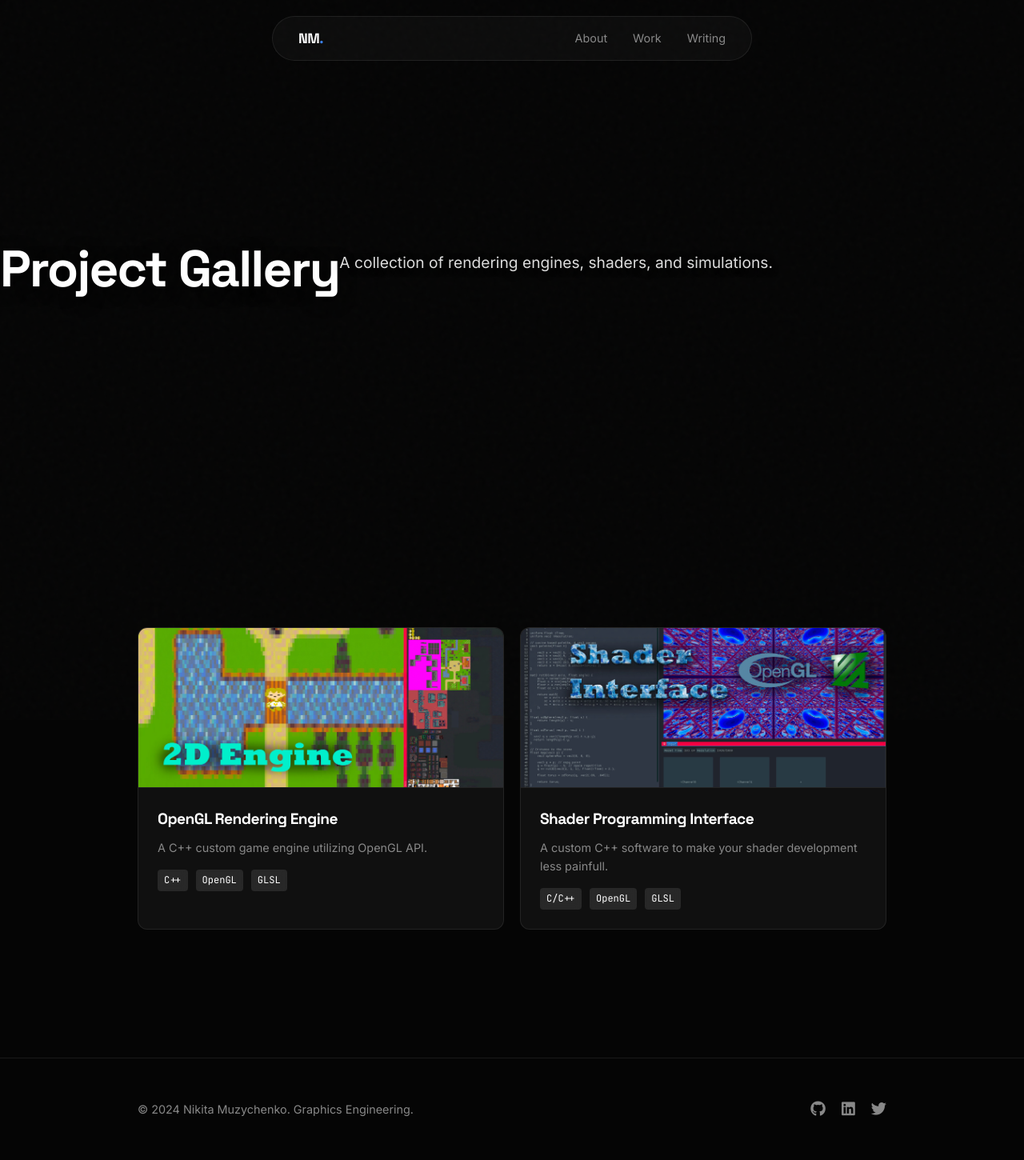
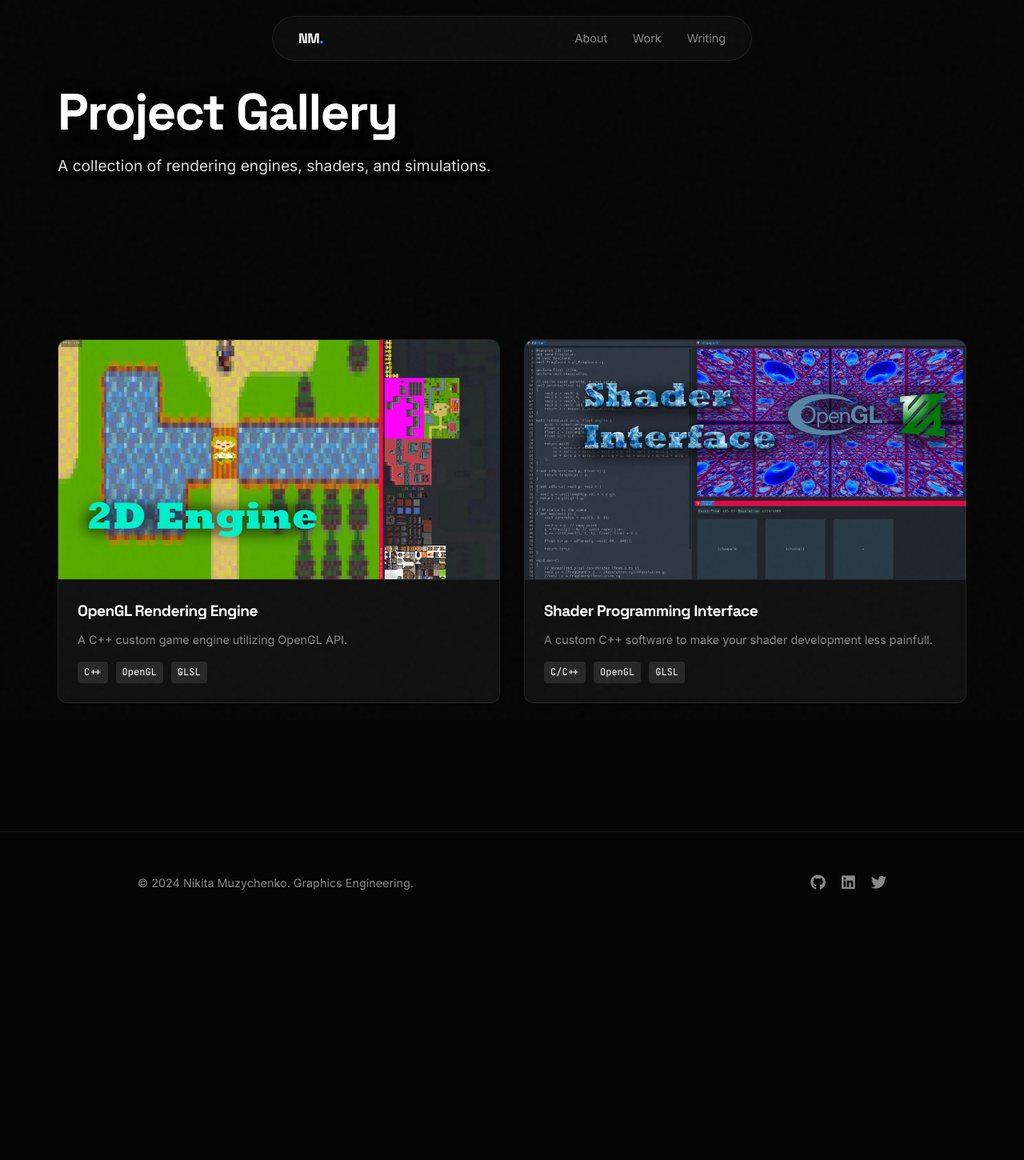
Before and after one commit to MuzychenkoNikita/MuzychenkoNikita.github.io, a Jekyll site: the page built from projects.html, in a window 1280 px wide. Shown: the whole page at 80% size. Built offline with Jekyll 4.4.1, drawn with Linux system fonts in a browser that asks for light colours; after the commit the page ends 1167 px from its top, so only the background shows below that.

Commit message:
Fix Project Gallery

```diff
--- a/assets/css/style.css
+++ b/assets/css/style.css
@@ -78,8 +78,8 @@ ul { list-style: none; }
    4. LAYOUT & TYPOGRAPHY UTILITIES
    ========================================= */
 main {
-    max-width: 1000px;
-    margin: 0 auto; /* Margin top handled by Hero padding */
+    max-width: 1200px; /* Was 1000px - this gives more room */
+    margin: 0 auto;
     padding: 0 2rem;
     padding-bottom: 4rem;
 }
@@ -124,8 +124,8 @@ h1, h2, h3 { font-family: var(--font-heading); letter-spacing: -0.03em; }
     position: relative;
     z-index: 2;
     width: 100%;
-    max-width: 1000px; /* This matches your main site width */
-    margin: 0 auto;    /* Centers the text block */
+    max-width: 1200px; /* Match main width */
+    margin: 0 auto;
     padding-left: 2rem;
     padding-right: 2rem;
 }
@@ -176,8 +176,9 @@ h1, h2, h3 { font-family: var(--font-heading); letter-spacing: -0.03em; }
    ========================================= */
 .bento-grid {
     display: grid;
-    grid-template-columns: repeat(auto-fit, minmax(300px, 1fr));
-    gap: 20px;
+    /* Changed 300px to 450px -> forces cards to be much wider/larger */
+    grid-template-columns: repeat(auto-fit, minmax(450px, 1fr));
+    gap: 30px; /* Increased gap for cleaner look */
 }
 
 .card {
@@ -198,10 +199,16 @@ h1, h2, h3 { font-family: var(--font-heading); letter-spacing: -0.03em; }
 }
 
 .card-img-container {
-    height: 200px;
+    height: 300px; /* Was 200px - Taller images look much better */
     width: 100%;
     overflow: hidden;
     border-bottom: 1px solid var(--card-border);
+}
+
+@media (max-width: 768px) {
+    .bento-grid {
+        grid-template-columns: 1fr; /* Stack vertically on phone */
+    }
 }
 
 .card-img-container img {
--- a/projects.html
+++ b/projects.html
@@ -3,9 +3,11 @@ layout: default
 title: Work
 ---
 
-<header class="hero" style="padding-bottom: 2rem;">
-    <h1>Project Gallery</h1>
-    <p class="text-muted">A collection of rendering engines, shaders, and simulations.</p>
+<header class="hero" style="height: 40vh; min-height: 300px;">
+    <div class="hero-content">
+        <h1>Project Gallery</h1>
+        <p class="text-muted">A collection of rendering engines, shaders, and simulations.</p>
+    </div>
 </header>
 
 <div class="bento-grid">
```
